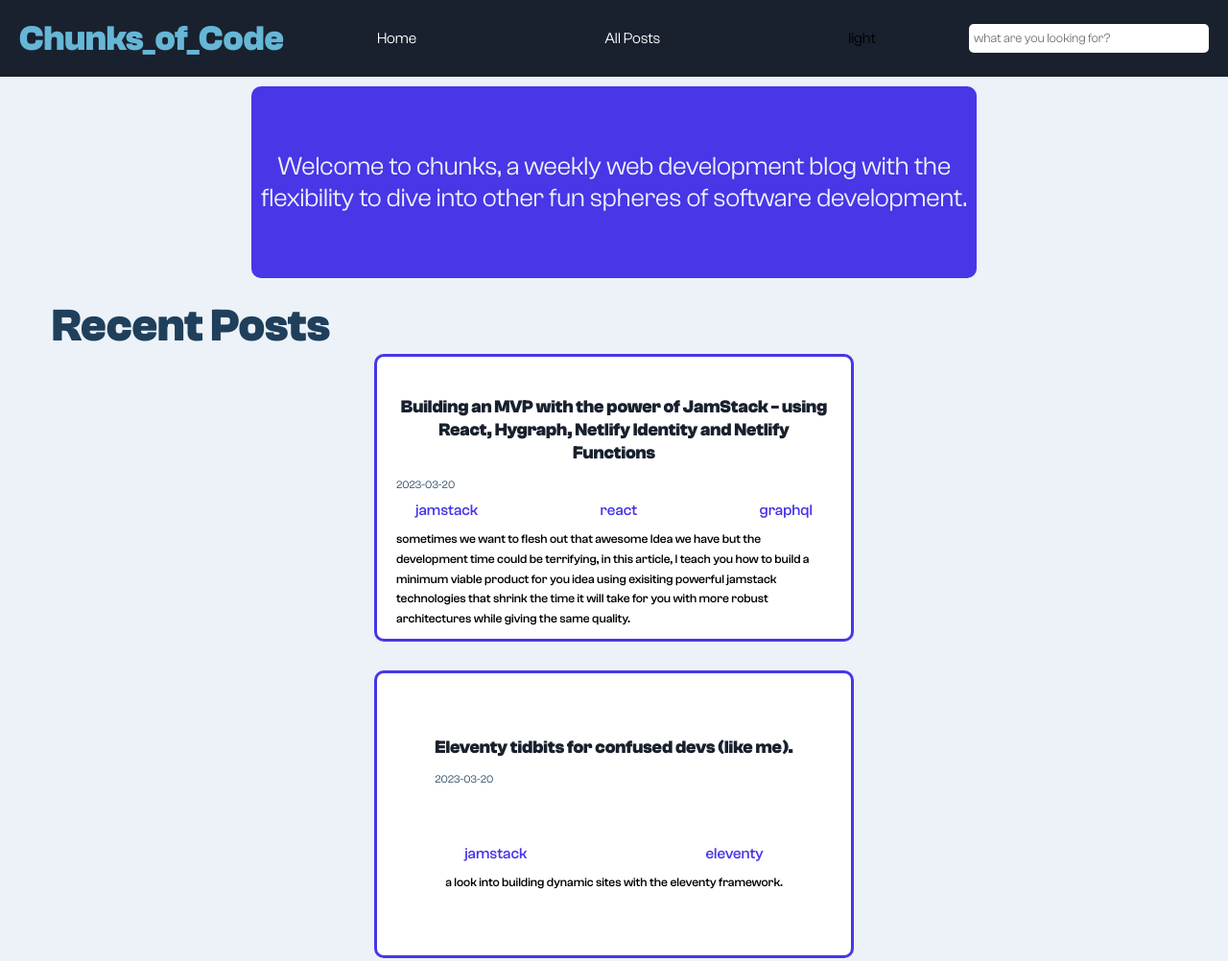
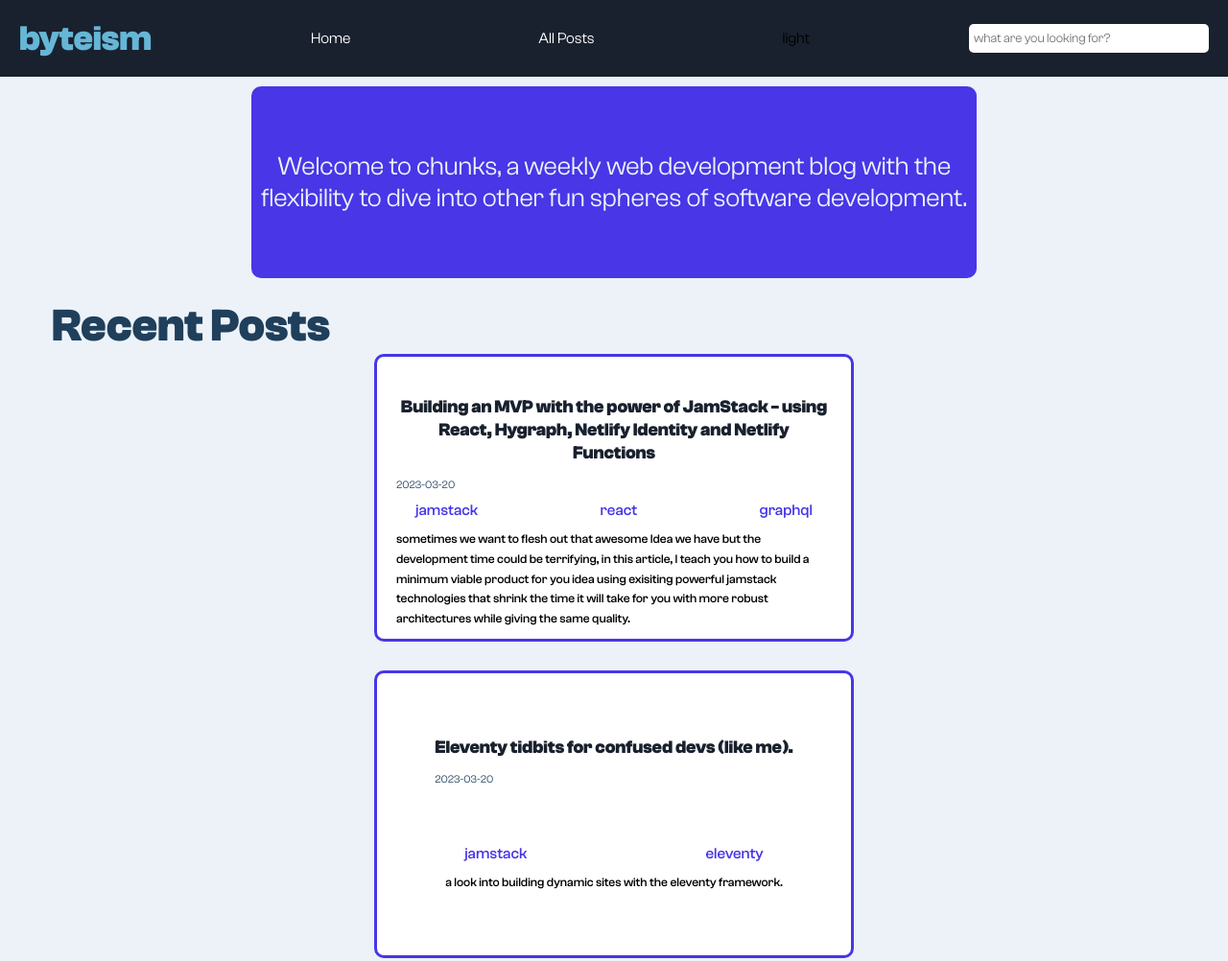
Before and after one commit to hillonyechekwa/chunks, an Eleventy site: page src/index.njk in a window 1280 px wide. Shown: the top 1002 px of the page at 96% size. Built offline with nearby package versions, Linux system fonts and the light colour scheme; Eleventy itself is replaced by a stand-in of ours; files that its build step writes are made by us from their sources; what algoliasearch would draw is missing.

Commit message:
updated blog name

```diff
--- a/src/_includes/nav.njk
+++ b/src/_includes/nav.njk
@@ -1,6 +1,6 @@
 <nav class="navigation">
     <div>
-        <h3 class="logo">Chunks_of_Code</h3>
+        <h3 class="logo">byteism</h3>
     </div>
     <ul>
         <li><a href="/">home</a></li>
```
